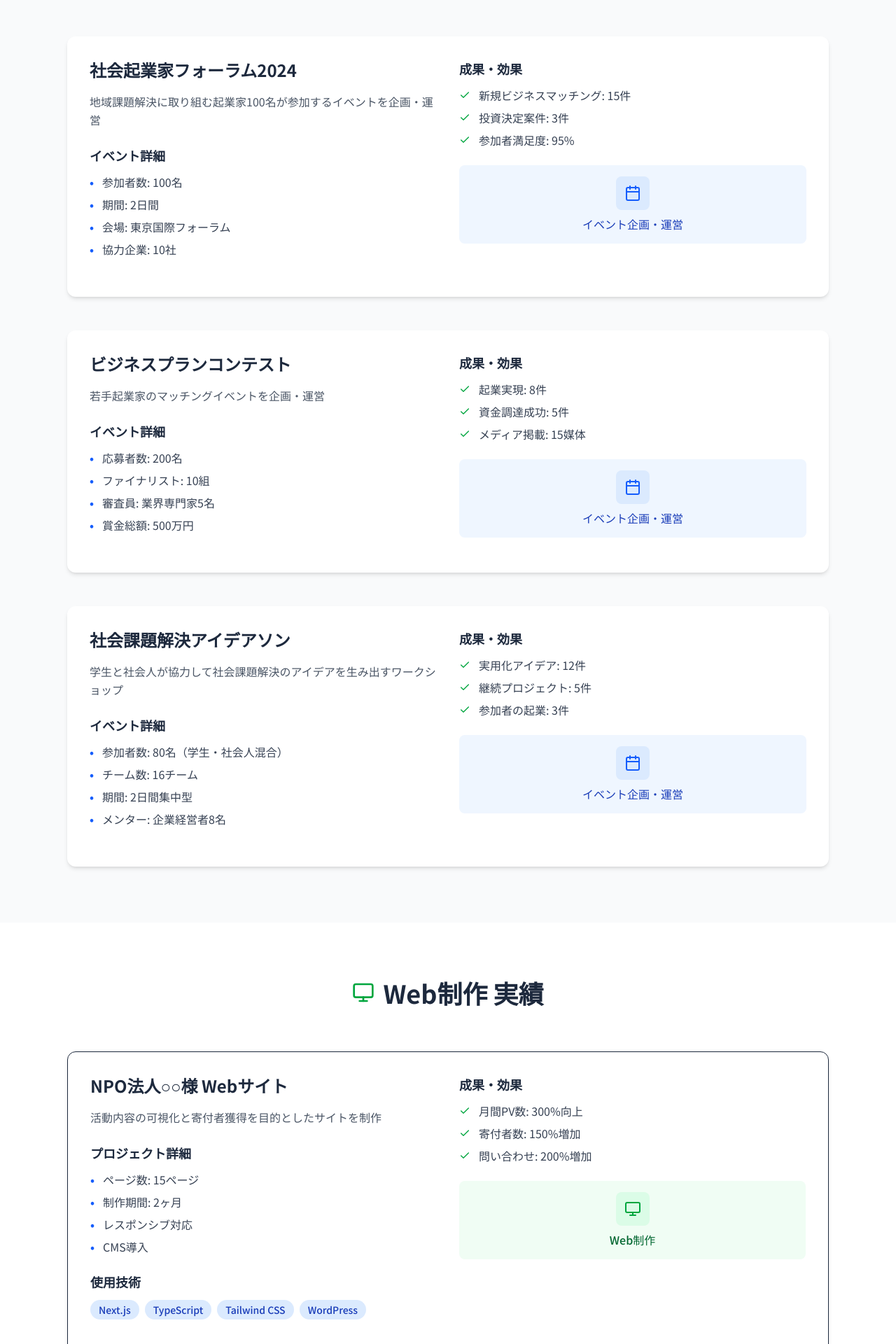
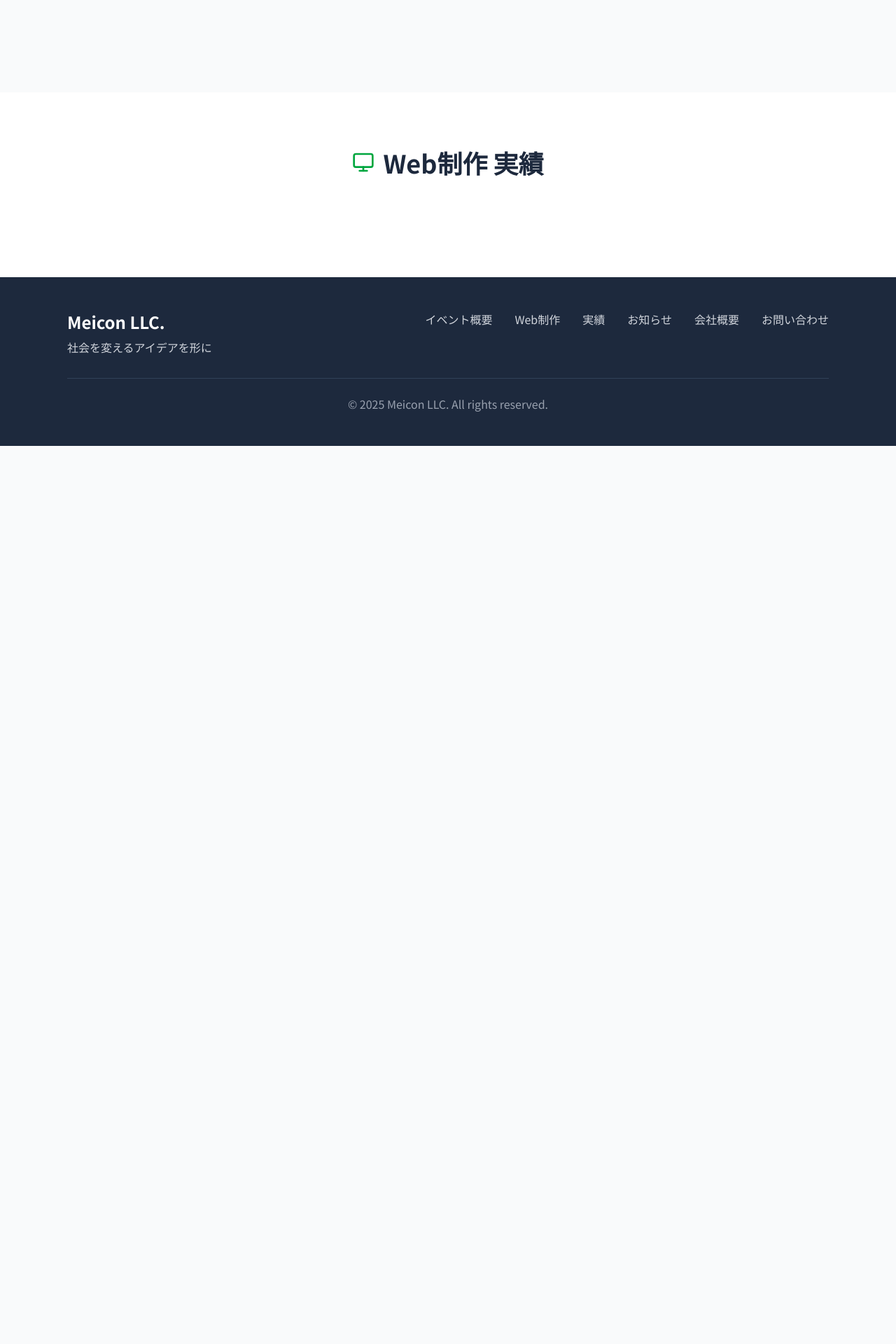
Before and after one commit to meicon-jp/meicon-website, a Next.js app: page /portfolio in a window 1280 px wide. Shown: the part 640-2560 px from the top of the page at 70% size. After the commit the page ends 1277 px from the top, so only its background shows below. Built offline with nearby package versions, Linux system fonts and the light colour scheme.

Commit message:
Add files via upload

```diff
--- a/src/app/news/page.tsx
+++ b/src/app/news/page.tsx
@@ -4,142 +4,12 @@ export default function News() {
   const newsItems = [
     {
       id: 1,
-      date: "2024.03.15",
+      date: "2025-09-12",
       category: "イベント",
-      title: "社会起業家フォーラム2024開催のお知らせ",
-      excerpt: "地域課題解決に取り組む起業家の皆様にお集まりいただき、ビジネスマッチングと情報交換の場を提供いたします。",
-      content: `
-        <p>この度、社会起業家フォーラム2024を開催することになりました。</p>
-        <p>本フォーラムでは、地域課題解決に取り組む起業家100名にお集まりいただき、ビジネスマッチングと情報交換の場を提供いたします。</p>
-
-        <h3>開催概要</h3>
-        <ul>
-          <li>日時：2024年4月20日（土）〜21日（日）</li>
-          <li>会場：東京国際フォーラム</li>
-          <li>参加費：無料</li>
-          <li>定員：100名</li>
-        </ul>
-
-        <h3>プログラム</h3>
-        <ul>
-          <li>基調講演</li>
-          <li>パネルディスカッション</li>
-          <li>ピッチセッション</li>
-          <li>ネットワーキング</li>
-        </ul>
-
-        <p>参加申し込みは3月末日まで受け付けております。</p>
-      `
+      title: "テスト（準備中）",
+      excerpt: "",
+      content: "テスト"
     },
-    {
-      id: 2,
-      date: "2024.03.01",
-      category: "制作実績",
-      title: "NPO法人○○様のWebサイトを制作いたしました",
-      excerpt: "子どもの貧困問題に取り組むNPO法人○○様のWebサイトを制作させていただきました。",
-      content: `
-        <p>子どもの貧困問題に取り組むNPO法人○○様のWebサイトを制作させていただきました。</p>
-
-        <h3>プロジェクト概要</h3>
-        <ul>
-          <li>活動内容の可視化</li>
-          <li>寄付者獲得のための仕組み構築</li>
-          <li>ボランティア募集機能</li>
-          <li>イベント情報の発信</li>
-        </ul>
-
-        <h3>主な機能</h3>
-        <ul>
-          <li>レスポンシブデザイン</li>
-          <li>CMSによるコンテンツ管理</li>
-          <li>オンライン寄付システム</li>
-          <li>多言語対応</li>
-        </ul>
-
-        <p>サイト公開後、月間PV数が300%向上し、寄付者数も150%増加しました。</p>
-      `
-    },
-    {
-      id: 3,
-      date: "2024.02.20",
-      category: "お知らせ",
-      title: "年末年始の営業についてのお知らせ",
-      excerpt: "年末年始の営業時間についてお知らせいたします。",
-      content: `
-        <p>平素は格別のご高配を賜り、厚く御礼申し上げます。</p>
-        <p>年末年始の営業について、下記の通りお知らせいたします。</p>
-
-        <h3>年末年始休業期間</h3>
-        <p>2023年12月29日（金）〜 2024年1月4日（木）</p>
-
-        <h3>営業開始</h3>
-        <p>2024年1月5日（金）より通常営業いたします。</p>
-
-        <p>休業期間中にいただいたお問い合わせにつきましては、営業開始日以降に順次ご回答させていただきます。</p>
-        <p>ご迷惑をおかけいたしますが、何卒ご理解のほどよろしくお願いいたします。</p>
-      `
-    },
-    {
-      id: 4,
-      date: "2024.02.10",
-      category: "イベント",
-      title: "ビジネスプランコンテスト結果発表",
-      excerpt: "2024年ビジネスプランコンテストの結果を発表いたします。",
-      content: `
-        <p>2024年1月に開催いたしましたビジネスプランコンテストの結果を発表いたします。</p>
-
-        <h3>最優秀賞</h3>
-        <p>株式会社○○様「AIを活用した地域見守りサービス」</p>
-
-        <h3>優秀賞</h3>
-        <ul>
-          <li>NPO法人○○様「子ども食堂ネットワーク事業」</li>
-          <li>○○大学チーム「学生起業家支援プラットフォーム」</li>
-        </ul>
-
-        <p>ご参加いただいた皆様、誠にありがとうございました。</p>
-      `
-    },
-    {
-      id: 5,
-      date: "2024.01.25",
-      category: "制作実績",
-      title: "地域活性化プロジェクトサイトを公開しました",
-      excerpt: "地方自治体の地域活性化プロジェクトのWebサイトを制作・公開いたしました。",
-      content: `
-        <p>地方自治体の地域活性化プロジェクトのWebサイトを制作・公開いたしました。</p>
-
-        <h3>サイトの特徴</h3>
-        <ul>
-          <li>多言語対応（日英中韓）</li>
-          <li>イベント管理機能</li>
-          <li>参加者登録システム</li>
-          <li>SNS連携</li>
-        </ul>
-
-        <p>地域の魅力を国内外に発信し、観光客誘致と地域経済活性化に貢献します。</p>
-      `
-    },
-    {
-      id: 6,
-      date: "2024.01.15",
-      category: "お知らせ",
-      title: "新サービス「社会課題解決コンサルティング」開始",
-      excerpt: "社会課題解決に特化したコンサルティングサービスを開始いたします。",
-      content: `
-        <p>この度、社会課題解決に特化したコンサルティングサービスを開始することになりました。</p>
-
-        <h3>サービス内容</h3>
-        <ul>
-          <li>社会課題の分析・可視化</li>
-          <li>解決策の立案・実行支援</li>
-          <li>ステークホルダーとの連携支援</li>
-          <li>効果測定・改善提案</li>
-        </ul>
-
-        <p>詳細については、お気軽にお問い合わせください。</p>
-      `
-    }
   ]
 
   const getCategoryColor = (category: string) => {
--- a/src/app/portfolio/page.tsx
+++ b/src/app/portfolio/page.tsx
@@ -5,112 +5,14 @@ export default function Portfolio() {
   const portfolioItems = [
     {
       id: 1,
-      title: "社会起業家フォーラム2024",
-      category: "イベント企画・運営",
-      description: "地域課題解決に取り組む起業家100名が参加するイベントを企画・運営",
+      title: "テスト（準備中）",
+      category: "",
+      description: "テスト",
       details: [
-        "参加者数: 100名",
-        "期間: 2日間",
-        "会場: 東京国際フォーラム",
-        "協力企業: 10社"
       ],
       technologies: [],
-      results: [
-        "新規ビジネスマッチング: 15件",
-        "投資決定案件: 3件",
-        "参加者満足度: 95%"
-      ]
+      results: []
     },
-    {
-      id: 2,
-      title: "NPO法人○○様 Webサイト",
-      category: "Web制作",
-      description: "活動内容の可視化と寄付者獲得を目的としたサイトを制作",
-      details: [
-        "ページ数: 15ページ",
-        "制作期間: 2ヶ月",
-        "レスポンシブ対応",
-        "CMS導入"
-      ],
-      technologies: ["Next.js", "TypeScript", "Tailwind CSS", "WordPress"],
-      results: [
-        "月間PV数: 300%向上",
-        "寄付者数: 150%増加",
-        "問い合わせ: 200%増加"
-      ]
-    },
-    {
-      id: 3,
-      title: "ビジネスプランコンテスト",
-      category: "イベント企画・運営",
-      description: "若手起業家のマッチングイベントを企画・運営",
-      details: [
-        "応募者数: 200名",
-        "ファイナリスト: 10組",
-        "審査員: 業界専門家5名",
-        "賞金総額: 500万円"
-      ],
-      technologies: [],
-      results: [
-        "起業実現: 8件",
-        "資金調達成功: 5件",
-        "メディア掲載: 15媒体"
-      ]
-    },
-    {
-      id: 4,
-      title: "地域活性化プロジェクト サイト",
-      category: "Web制作",
-      description: "地方自治体の地域活性化プロジェクトの情報発信サイト",
-      details: [
-        "多言語対応（日英中韓）",
-        "イベント管理機能",
-        "参加者登録システム",
-        "SNS連携"
-      ],
-      technologies: ["React", "Node.js", "PostgreSQL", "AWS"],
-      results: [
-        "観光客増加: 40%",
-        "イベント参加者: 年間3,000名",
-        "地域事業者登録: 150社"
-      ]
-    },
-    {
-      id: 5,
-      title: "社会課題解決アイデアソン",
-      category: "イベント企画・運営",
-      description: "学生と社会人が協力して社会課題解決のアイデアを生み出すワークショップ",
-      details: [
-        "参加者数: 80名（学生・社会人混合）",
-        "チーム数: 16チーム",
-        "期間: 2日間集中型",
-        "メンター: 企業経営者8名"
-      ],
-      technologies: [],
-      results: [
-        "実用化アイデア: 12件",
-        "継続プロジェクト: 5件",
-        "参加者の起業: 3件"
-      ]
-    },
-    {
-      id: 6,
-      title: "スタートアップ企業 コーポレートサイト",
-      category: "Web制作",
-      description: "AIテクノロジーを活用したスタートアップ企業のコーポレートサイト制作",
-      details: [
-        "モダンなデザイン",
-        "技術説明ページ",
-        "投資家向け情報",
-        "採用ページ"
-      ],
-      technologies: ["Next.js", "TypeScript", "Framer Motion", "Vercel"],
-      results: [
-        "資金調達成功: 2億円",
-        "採用応募者: 500%増加",
-        "メディア取材: 20件"
-      ]
-    }
   ]
 
   const eventItems = portfolioItems.filter(item => item.category === "イベント企画・運営")
--- a/src/components/Hero.tsx
+++ b/src/components/Hero.tsx
@@ -39,10 +39,10 @@ export default function Hero() {
               <span className="font-semibold text-blue-300 text-2xl">Meicon</span>
             </p>
 
-            <div className="flex flex-col sm:flex-row gap-6 justify-center">
+            <div>
               <Link
                 href="/meicon"
-                className="inline-flex items-center px-8 py-4 bg-blue-600 text-white font-semibold rounded-lg hover:bg-blue-700 transition-colors shadow-lg hover:shadow-xl transform hover:-translate-y-1 transition-all duration-200"
+                className="inline-flex items-center px-8 py-4 bg-blue-600 text-white font-semibold rounded-lg hover:bg-blue-700 shadow-lg hover:shadow-xl transform hover:-translate-y-1 transition-all duration-200"
               >
                 イベント詳細
               </Link>
--- a/src/components/News.tsx
+++ b/src/components/News.tsx
@@ -1,23 +1,11 @@
 export default function News() {
   const newsItems = [
     {
-      date: "2024.03.15",
+      date: "2025-09-12",
       category: "イベント",
-      title: "社会起業家フォーラム2024開催のお知らせ",
+      title: "テスト（準備中）",
       href: "#"
     },
-    {
-      date: "2024.03.01",
-      category: "制作実績",
-      title: "NPO法人○○様のWebサイトを制作いたしました",
-      href: "#"
-    },
-    {
-      date: "2024.02.20",
-      category: "お知らせ",
-      title: "年末年始の営業についてのお知らせ",
-      href: "#"
-    }
   ]
 
   const getCategoryColor = (category: string) => {
```
Also changed, not shown: src/components/Header.tsx (+18 -42 lines).
